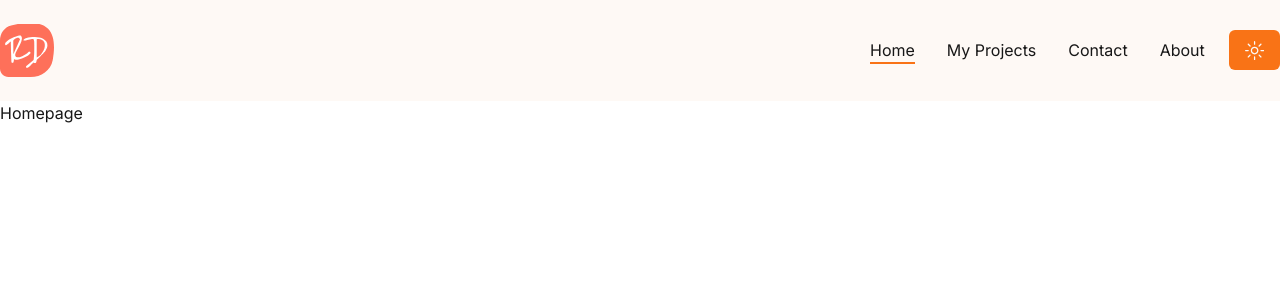
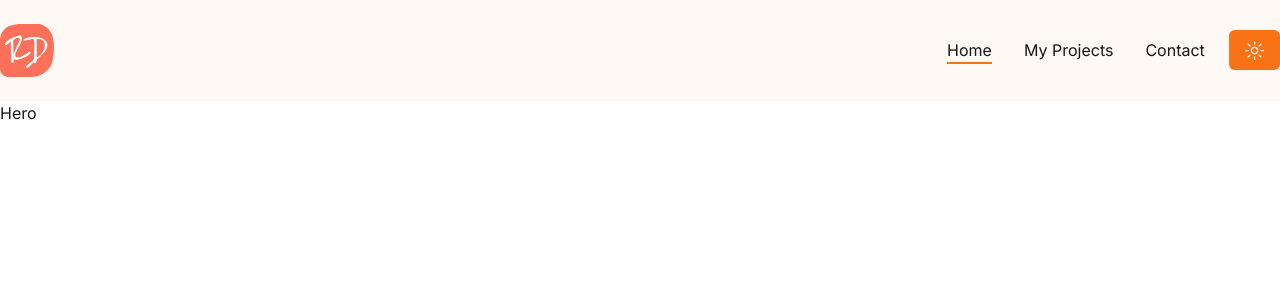
Before and after one commit to nukman5k/portfolio-v2, a Next.js app: page / in a window 1280 px wide. Shown: the top 300 px of the page. Built offline with nearby package versions, Linux system fonts and the light colour scheme.

Commit message:
sunday morning AM update

```diff
--- a/app/page.jsx
+++ b/app/page.jsx
@@ -1,10 +1,10 @@
 //components
-import React from "react";
+import Hero from "@/components/Hero";
 
 export default function Home() {
   return (
     <main>
-      Homepage
+      <Hero />
     </main>
   );
 }
--- a/components/Header.jsx
+++ b/components/Header.jsx
@@ -12,12 +12,14 @@ import { SheetHeader } from "./ui/sheet";
 const Header = () => {
   const [header, setHeader] = useState(false);
   const pathname = usePathname();
-  console.log(pathname);
 
   useEffect(() => {
     const scrollYPos = window.addEventListener("scroll", () => {
       window.scrollY > 50 ? setHeader(true) : setHeader(false);
     });
+
+    //AI code
+    // window.addEventListener("scroll", scrollYPos);
 
     //remove event
     return () => window.removeEventListener("scroll", scrollYPos);
@@ -29,7 +31,9 @@ const Header = () => {
         header
           ? "py-4 bg-white shadow-lg dark:bg-accent"
           : "py-6 dark:bg-transparent"
-      } sticky top-0 z-30 transition-all ${pathname === "/" && "bg-[#fef9f5]"}`}
+      } sticky top-0 z-30 transition-all ${
+        pathname === "/" ? "bg-[#fef9f5]" : ""
+      }`}
     >
       <div className="container mx-auto">
         <div className="flex justify-between items-center">
--- /dev/null
+++ b/components/Hero.jsx
@@ -0,0 +1,11 @@
+import Link from "next/link";
+import { Button } from "./ui/button";
+import { Download, Send } from "lucide-react";
+
+import { RiBriefcase4Fill } from "react-icons/ri";
+
+const Hero = () => {
+  return <div>Hero</div>;
+};
+
+export default Hero;
--- a/components/Nav.jsx
+++ b/components/Nav.jsx
@@ -21,10 +21,6 @@ const links = [
     path: "/contact",
     name: "contact",
   },
-  {
-    path: "/about",
-    name: "about",
-  },
 ];
 
 const Nav = ({ containerStyles, linkStyles, underlineStyles }) => {
@@ -39,10 +35,15 @@ const Nav = ({ containerStyles, linkStyles, underlineStyles }) => {
             href={link.path}
             className={`capitalize ${linkStyles}`}
           >
-            {link.path === path && (<motion.span initial={{ y: "-100%" }} animate={{y:0}}
-              transition={{type:'tween'}} layoutId='underline' className={`${underlineStyles}`}
-            />
-        )}
+            {link.path === path && (
+              <motion.span
+                initial={{ y: "-100%" }}
+                animate={{ y: 0 }}
+                transition={{ type: "tween" }}
+                layoutId="underline"
+                className={`${underlineStyles}`}
+              />
+            )}
             {link.name}
           </Link>
         );
@@ -50,5 +51,5 @@ const Nav = ({ containerStyles, linkStyles, underlineStyles }) => {
     </nav>
   );
 };
-
+// update
 export default Nav;
```
